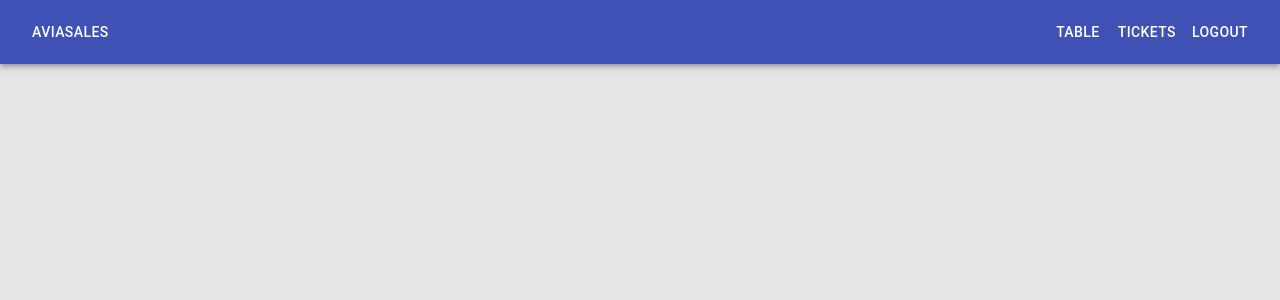
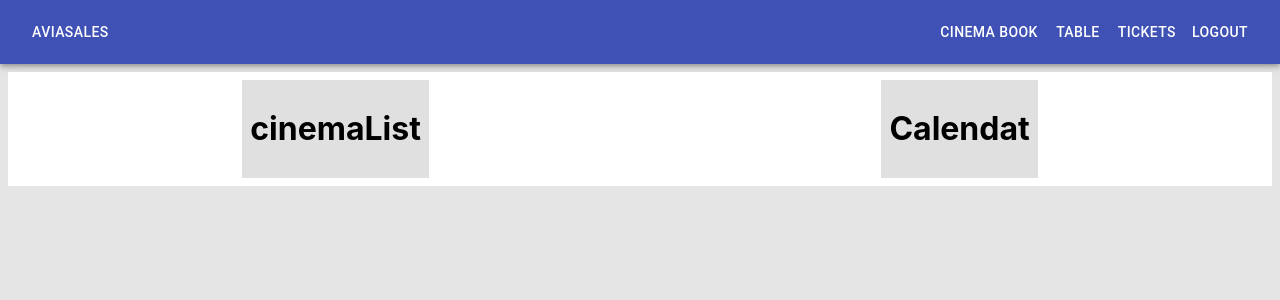
Before and after one commit to YaroslavPikiner/Redux-App-, a React (Create React App) app: page /cinemabook in a window 1280 px wide. Shown: the top 300 px of the page. Built offline with nearby package versions, Linux system fonts and the light colour scheme; sample sign-in values are in the browser's storage.

Commit message:
add route and container

```diff
--- a/src/components/header/index.js
+++ b/src/components/header/index.js
@@ -32,6 +32,11 @@ export default function Header({ user, signout }) {
           {user ? (
             <>
               <Button color="inherit">
+                <Link to='/cinemabook' className='logo'>
+                  Cinema book
+                </Link>
+              </Button>
+              <Button color="inherit">
                 <Link to='/table' className='logo'>
                   Table
                 </Link>
--- /dev/null
+++ b/src/containers/CinemaBook/components/calendar/index.js
@@ -0,0 +1,5 @@
+const Calendar = () => {
+    return <h1>Calendat</h1>
+}
+
+export default Calendar;
--- /dev/null
+++ b/src/containers/CinemaBook/components/cinemaList/index.js
@@ -0,0 +1,5 @@
+const CinemaList = () => {
+    return <h1>cinemaList</h1>
+}
+
+export default CinemaList
--- /dev/null
+++ b/src/containers/CinemaBook/index.js
@@ -0,0 +1,21 @@
+import Calendar from './components/calendar';
+import CinemaList from './components/cinemaList';
+import Box from '@material-ui/core/Box';
+
+const CinemaBook = () => {
+
+    return (
+        <>
+            <Box display="flex" justifyContent="space-around" m={1} p={1} bgcolor="background.paper">
+                <Box p={1} bgcolor="grey.300">
+                    <CinemaList />
+                </Box>
+                <Box p={1} bgcolor="grey.300">
+                    <Calendar />
+                </Box>
+            </Box>
+        </>
+    )
+}
+
+export default CinemaBook
--- a/src/routes/Router.js
+++ b/src/routes/Router.js
@@ -10,6 +10,7 @@ import Login from '../containers/Login/index';
 import UserTable from '../containers/Table/index';
 import Tickets from '../containers/Tickets/index';
 import TableItem from '../containers/Table/components/tableItem/index';
+import CinemaBook from '../containers/CinemaBook/index';
 import { useAuth } from '../hooks/use-auth';
 
 
@@ -26,6 +27,7 @@ const Routes = () => {
                 <Route path='/table/:id' component={() => <TableItem user={user} />} />
                 <PrivateRoute exact user={user} path='/table' component={UserTable} />
                 <PrivateRoute user={user} path='/tickets' component={Tickets} />
+                <PrivateRoute user={user} path='/cinemabook' component={CinemaBook} />
             </Switch>
         </Router >
     )
```
